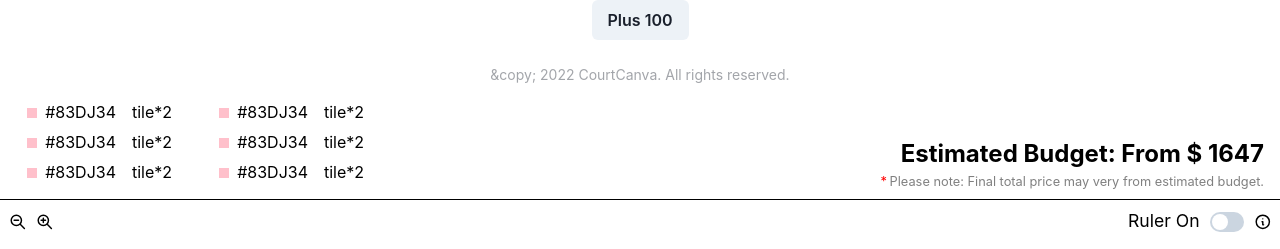
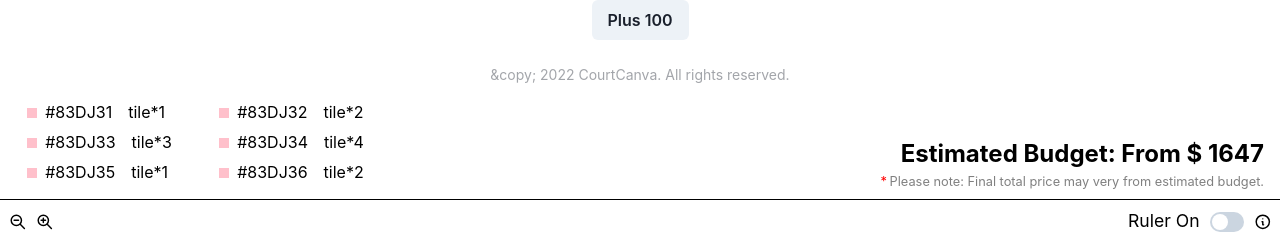
Before and after one commit to courtcanva/cc-app, a Next.js app: page / in a window 1280 px wide. Shown: the part 333-582 px from the top of the page. Built offline with nearby package versions, Linux system fonts and the light colour scheme.

Commit message:
feat: cc-0007 store colors in array and use map

```diff
--- a/src/components/PriceBar/index.tsx
+++ b/src/components/PriceBar/index.tsx
@@ -18,37 +18,33 @@ import { HiOutlineZoomIn, HiOutlineZoomOut, HiOutlineInformationCircle } from "r
 
 import { Switch } from "@chakra-ui/react";
 
+const TilesInfo: React.FC = () => {
+  const tiles = [
+    { id: 1, tile: "#83DJ31", quantity: 1 },
+    { id: 2, tile: "#83DJ32", quantity: 2 },
+    { id: 3, tile: "#83DJ33", quantity: 3 },
+    { id: 4, tile: "#83DJ34", quantity: 4 },
+    { id: 5, tile: "#83DJ35", quantity: 1 },
+    { id: 6, tile: "#83DJ36", quantity: 2 },
+  ];
+
+  const listTiles = tiles.map((tile) => {
+    return (
+      <TextWrapper key={tile.id}>
+        <ColorText key={tile.id}>{tile.tile}</ColorText>
+        <Text key={tile.id}>tile*{tile.quantity}</Text>
+      </TextWrapper>
+    );
+  });
+
+  return <WrapperOuter>{listTiles}</WrapperOuter>;
+};
+
 const PriceBar: React.FC = () => {
   return (
     <>
       <Container>
-        {/* <OpenCloseButton /> */}
-        <WrapperOuter>
-          <TextWrapper>
-            <ColorText>#83DJ34</ColorText>
-            <Text>tile*2</Text>
-          </TextWrapper>
-          <TextWrapper>
-            <ColorText>#83DJ34</ColorText>
-            <Text>tile*2</Text>
-          </TextWrapper>
-          <TextWrapper>
-            <ColorText>#83DJ34</ColorText>
-            <Text>tile*2</Text>
-          </TextWrapper>
-          <TextWrapper>
-            <ColorText>#83DJ34</ColorText>
-            <Text>tile*2</Text>
-          </TextWrapper>
-          <TextWrapper>
-            <ColorText>#83DJ34</ColorText>
-            <Text>tile*2</Text>
-          </TextWrapper>
-          <TextWrapper>
-            <ColorText>#83DJ34</ColorText>
-            <Text>tile*2</Text>
-          </TextWrapper>
-        </WrapperOuter>
+        <TilesInfo />
 
         <PriceWrapper>
           <BoldText>Estimated Budget: From $ 1647</BoldText>
```
